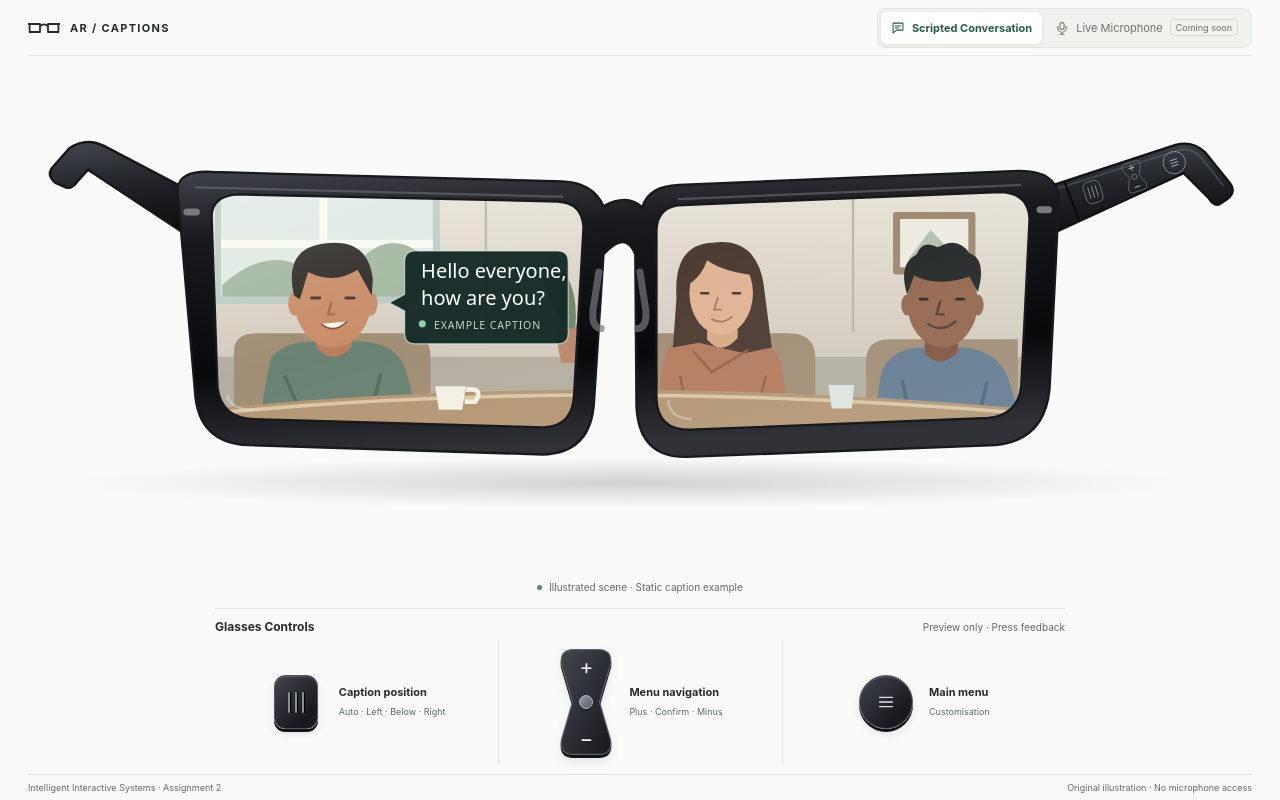
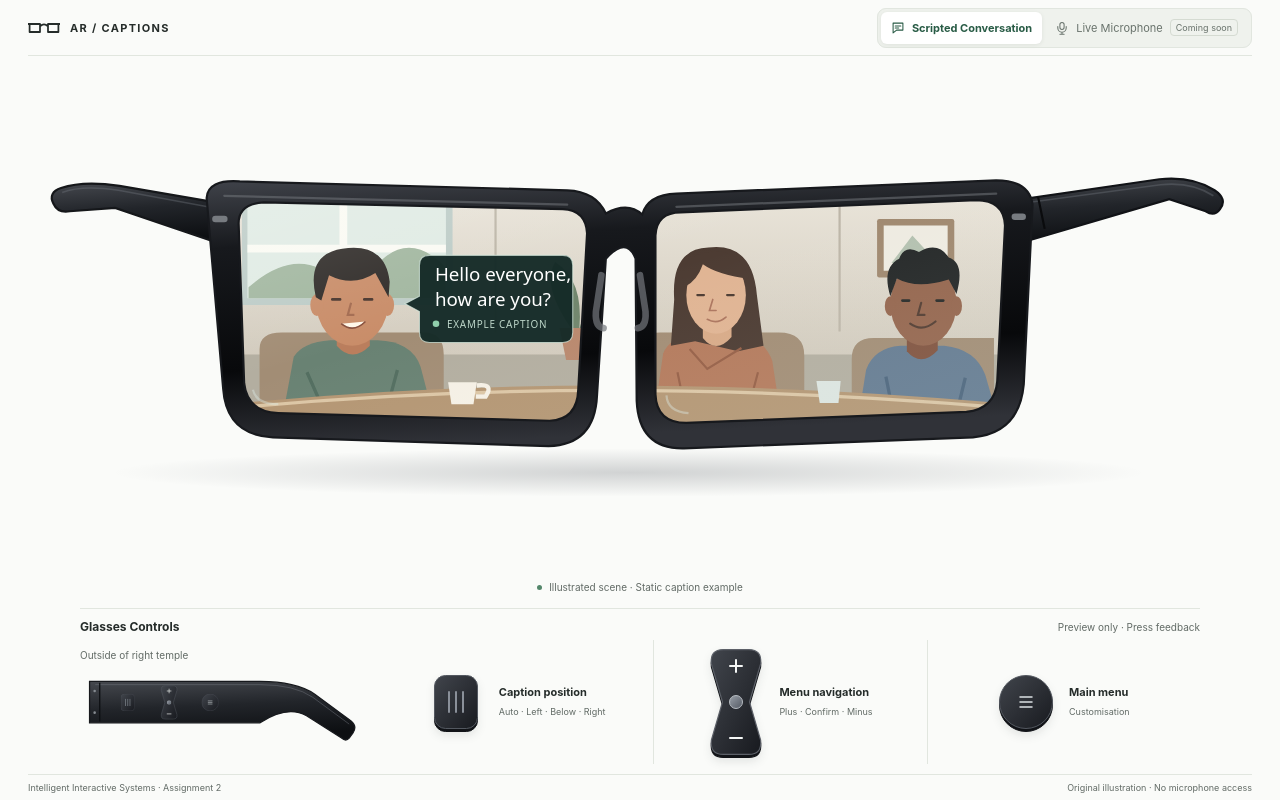
Before and after one commit to dlevyan/IIS-A2-AR.glasses, a plain HTML site: page index.html in a window 1280 px wide. Drawn offline with Linux system fonts and the light colour scheme.

Commit message:
Refine glasses temples and add physical control illustration

```diff
--- a/index.html
+++ b/index.html
@@ -31,9 +31,9 @@
 
     <figure class="glasses-preview" id="glasses-preview" aria-labelledby="glasses-caption">
       <div class="glasses-viewport" tabindex="0" role="region" aria-label="Illustrated AR glasses. Scroll horizontally on smaller screens to see both arms.">
-        <svg class="glasses-art" viewBox="0 130 1040 340" role="img" aria-labelledby="glasses-title glasses-description">
+        <svg class="glasses-art" viewBox="-35 130 1110 340" role="img" aria-labelledby="glasses-title glasses-description">
           <title id="glasses-title">Black AR captioning glasses with a conversation visible through the lenses</title>
-          <desc id="glasses-description">Original illustration of three people seated around one table. A bubble beside the left person's face reads: Hello everyone, how are you? Subtle markings on the right temple show, from the lens outward, caption position, hourglass navigation with plus, confirm and minus, and a round main-menu button. These illustrated controls are not interactive; enlarged buttons follow below.</desc>
+          <desc id="glasses-description">Original illustration of three people seated around one table. A bubble beside the left person's face reads: Hello everyone, how are you? Both open temples extend gently outward. The physical controls are shown separately in the outside-right-temple illustration below.</desc>
           <defs>
             <linearGradient id="frame" x1="0" y1="0" x2="0.15" y2="1"><stop stop-color="#40434a" /><stop offset=".25" stop-color="#17191d" /><stop offset=".7" stop-color="#08090b" /><stop offset="1" stop-color="#303238" /></linearGradient>
             <linearGradient id="temple" x1="0" y1="0" x2="0.2" y2="1"><stop stop-color="#45484e" /><stop offset=".48" stop-color="#22252a" /><stop offset="1" stop-color="#0d0f12" /></linearGradient>
@@ -47,24 +47,10 @@
           </defs>
           <ellipse cx="510" cy="437" rx="470" ry="22" fill="url(#shadow)" />
           <!-- Temples extend outwards behind the sculpted front frame. -->
-          <path d="M147 194L65 151Q49 143 35 153L20 170Q16 176 23 182L32 186Q37 188 42 181L51 171L140 230Z" fill="url(#temple)" stroke="#15171a" stroke-width="2" />
-          <path d="M847 192L975 150Q989 146 1000 156L1021 182Q1027 190 1019 196L1013 200Q1008 203 1003 195L982 174L860 230Z" fill="url(#temple)" stroke="#111317" stroke-width="2" />
-          <path d="M865 190L976 155Q988 151 997 161L1016 185" fill="none" stroke="#6f737b" stroke-opacity=".4" stroke-width="1.5" />
-          <path d="M881 182L893 214" stroke="#0a0b0d" stroke-width="2" />
-          <!-- All three physical controls are on the visible right temple. -->
-          <g transform="translate(905 190) rotate(-18) scale(.55)">
-            <rect x="-13" y="-17" width="26" height="34" rx="8" fill="none" stroke="#858a90" />
-            <path d="M-6-9V9M0-9V9M6-9V9" stroke="#858a90" stroke-width="1.5" />
-          </g>
-          <g transform="translate(940 177) rotate(-18) scale(.44)">
-            <path d="M-12-29Q-19-29-18-19L-10 0L-18 19Q-19 29-12 29H12Q19 29 18 19L10 0L18-19Q19-29 12-29Z" fill="none" stroke="#858a90" />
-            <path d="M-5-18H5M0-23V-13M-5 20H5" stroke="#a9adb3" stroke-width="2" stroke-linecap="round" />
-            <circle r="5" fill="none" stroke="#a9adb3" />
-          </g>
-          <g transform="translate(974 165) rotate(-18) scale(.5)">
-            <circle r="19" fill="none" stroke="#858a90" stroke-width="1.5" />
-            <path d="M-6-5H6M-6 0H6M-6 5H6" stroke="#a9adb3" stroke-width="1.5" stroke-linecap="round" />
-          </g>
+          <path d="M147 194L48 177Q15 172-5 179Q-17 183-12 193Q-8 202 3 200L44 197L141 230Z" fill="url(#temple)" stroke="#15171a" stroke-width="2" />
+          <path d="M847 192L991 171Q1021 168 1041 181Q1053 189 1046 198Q1041 205 1033 200L1000 189L860 230Z" fill="url(#temple)" stroke="#111317" stroke-width="2" />
+          <path d="M139 198L47 181Q14 176-4 183M865 193L992 176Q1020 173 1040 186" fill="none" stroke="#6f737b" stroke-opacity=".4" stroke-width="1.5" />
+          <path d="M881 187L887 216" stroke="#0a0b0d" stroke-width="2" />
 
           <!-- One room, one table, three people: a continuous first-person scene. -->
           <g clip-path="url(#lenses)">
@@ -134,26 +120,60 @@
 
     <section class="controls-section" aria-labelledby="controls-title">
       <div class="section-heading"><h2 id="controls-title">Glasses Controls</h2><p>Preview only · Press feedback</p></div>
+      <div class="controls-layout">
+      <figure class="temple-inset">
+        <figcaption>Outside of right temple</figcaption>
+        <svg class="temple-side-art" viewBox="0 0 440 145" role="img" aria-labelledby="temple-title temple-description">
+          <title id="temple-title">Outside of right temple</title>
+          <desc id="temple-description">Side view of the outward-facing surface, with controls arranged from the front hinge toward the ear: ridged caption-position button, vertical hourglass navigation with plus above a circular confirmation button and minus below, then a large circular menu button. These controls sit on the outside, away from the wearer's head.</desc>
+          <defs>
+            <!-- Shared artwork keeps the physical and enlarged controls identical. -->
+            <linearGradient id="button-surface" x2="1" y2="1"><stop stop-color="#41454c" /><stop offset="1" stop-color="#181a1f" /></linearGradient>
+            <linearGradient id="confirm-surface" x2="1" y2="1"><stop stop-color="#9aa0a9" /><stop offset="1" stop-color="#535963" /></linearGradient>
+            <symbol id="position-shape" viewBox="0 0 44 54">
+              <rect x=".5" y=".5" width="43" height="53" rx="11" fill="url(#button-surface)" stroke="#535860" />
+              <path d="M15 17V37M22 17V37M29 17V37" stroke="#8a9099" stroke-width="2" stroke-linecap="round" />
+            </symbol>
+            <symbol id="navigation-shape" viewBox="0 0 70 136"><path d="M19 2Q2 2 4 20L18 68L4 116Q2 134 19 134H51Q68 134 66 116L52 68L66 20Q68 2 51 2Z" fill="url(#button-surface)" stroke="#5c6068" stroke-width="1.5" /></symbol>
+            <symbol id="plus-mark" viewBox="0 0 24 24"><path d="M6 12H18M12 6V18" fill="none" stroke="#f5f7f6" stroke-width="2" stroke-linecap="round" /></symbol>
+            <symbol id="minus-mark" viewBox="0 0 24 24"><path d="M6 12H18" stroke="#f5f7f6" stroke-width="2" stroke-linecap="round" /></symbol>
+            <symbol id="confirm-mark" viewBox="0 0 14 14"><circle cx="7" cy="7" r="6.5" fill="url(#confirm-surface)" stroke="#b6bbc1" /></symbol>
+            <symbol id="menu-shape" viewBox="0 0 54 54"><circle cx="27" cy="27" r="26.5" fill="url(#button-surface)" stroke="#535860" /><path d="M21 22H33M21 27H33M21 32H33" stroke="#dce1e3" stroke-width="1.5" stroke-linecap="round" /></symbol>
+          </defs>
+          <!-- Exterior side elevation: front hinge on left, curved earpiece on right. -->
+          <path d="M15 29H283Q339 29 369 49L426 91Q436 99 429 110L423 118Q418 124 411 118L356 83Q326 66 283 94H15Z" fill="url(#temple)" stroke="#17191d" stroke-width="2" />
+          <path d="M24 34H283Q337 34 366 54L423 96" fill="none" stroke="#6f737b" stroke-opacity=".5" stroke-width="1.5" />
+          <path d="M31 31V92" stroke="#0d0f12" stroke-width="2" />
+          <circle cx="23" cy="44" r="2" fill="#858a90" /><circle cx="23" cy="78" r="2" fill="#858a90" />
+          <use href="#position-shape" x="64" y="48.5" width="22" height="27" />
+          <use href="#navigation-shape" x="126" y="35" width="28" height="54" />
+          <use href="#plus-mark" x="134" y="38" width="12" height="12" />
+          <use href="#confirm-mark" x="136.5" y="58.5" width="7" height="7" />
+          <use href="#minus-mark" x="134" y="74" width="12" height="12" />
+          <use href="#menu-shape" x="191" y="48.5" width="27" height="27" />
+        </svg>
+      </figure>
       <div class="control-grid">
         <article class="control-card">
-          <div class="control-stage"><button class="hardware-button position-button" type="button" aria-label="Caption position — visual feedback only" data-control="position" aria-describedby="position-description"><span aria-hidden="true"><i></i><i></i><i></i></span></button></div>
+          <div class="control-stage"><button class="hardware-button position-button" type="button" aria-label="Caption position — visual feedback only" data-control="position" aria-describedby="position-description"><svg viewBox="0 0 44 54" aria-hidden="true"><use href="#position-shape" /></svg></button></div>
           <div class="control-copy"><h3>Caption position</h3><p id="position-description">Auto · Left · Below · Right</p></div>
         </article>
         <article class="control-card">
           <div class="control-stage">
             <div class="navigation-control" role="group" aria-label="Menu navigation preview" aria-describedby="navigation-description">
-              <svg class="navigation-body" viewBox="0 0 70 136" aria-hidden="true"><defs><linearGradient id="nav-surface" x2="1" y2="1"><stop stop-color="#42464d" /><stop offset="1" stop-color="#16181d" /></linearGradient></defs><path d="M19 2Q2 2 4 20L18 68L4 116Q2 134 19 134H51Q68 134 66 116L52 68L66 20Q68 2 51 2Z" fill="url(#nav-surface)" stroke="#5c6068" stroke-width="1.5" /></svg>
-              <button type="button" class="navigation-button" aria-label="Navigate up — visual feedback only" data-control="up"><span aria-hidden="true">+</span></button>
-              <button type="button" class="navigation-button navigation-confirm" aria-label="Confirm selection — visual feedback only" data-control="confirm"><span aria-hidden="true"></span></button>
-              <button type="button" class="navigation-button" aria-label="Navigate down — visual feedback only" data-control="down"><span aria-hidden="true">−</span></button>
+              <svg class="navigation-body" viewBox="0 0 70 136" aria-hidden="true"><use href="#navigation-shape" /></svg>
+              <button type="button" class="navigation-button" aria-label="Navigate up — visual feedback only" data-control="up"><svg viewBox="0 0 24 24" aria-hidden="true"><use href="#plus-mark" /></svg></button>
+              <button type="button" class="navigation-button navigation-confirm" aria-label="Confirm selection — visual feedback only" data-control="confirm"><svg viewBox="0 0 14 14" aria-hidden="true"><use href="#confirm-mark" /></svg></button>
+              <button type="button" class="navigation-button" aria-label="Navigate down — visual feedback only" data-control="down"><svg viewBox="0 0 24 24" aria-hidden="true"><use href="#minus-mark" /></svg></button>
             </div>
           </div>
           <div class="control-copy"><h3>Menu navigation</h3><p id="navigation-description">Plus · Confirm · Minus</p></div>
         </article>
         <article class="control-card">
-          <div class="control-stage"><button class="hardware-button menu-button" type="button" aria-label="Main menu — visual feedback only" data-control="menu" aria-describedby="menu-description"><svg viewBox="0 0 24 24" aria-hidden="true"><path d="M5 7H19M5 12H19M5 17H19" /></svg></button></div>
+          <div class="control-stage"><button class="hardware-button menu-button" type="button" aria-label="Main menu — visual feedback only" data-control="menu" aria-describedby="menu-description"><svg viewBox="0 0 54 54" aria-hidden="true"><use href="#menu-shape" /></svg></button></div>
           <div class="control-copy"><h3>Main menu</h3><p id="menu-description">Customisation</p></div>
         </article>
+      </div>
       </div>
     </section>
     <footer class="page-footer"><span>Intelligent Interactive Systems · Assignment 2</span><span>Original illustration · No microphone access</span></footer>
--- a/styles.css
+++ b/styles.css
@@ -50,7 +50,11 @@ figcaption { display: flex; flex-wrap: wrap; justify-content: center; align-item
 .scroll-hint { display: none; }
 
 /* Compact control strip: no cards, with short labels beside each control. */
-.controls-section { width: min(850px, 100%); justify-self: center; padding-top: 10px; border-top: 1px solid var(--line); }
+.controls-section { width: min(1120px, 100%); justify-self: center; padding-top: 10px; border-top: 1px solid var(--line); }
+.controls-layout { display: grid; grid-template-columns: 280px minmax(0, 1fr); align-items: center; gap: 20px; }
+.temple-inset { min-width: 0; margin: 0; }
+.temple-inset figcaption { justify-content: flex-start; padding: 0; font-size: 10px; }
+.temple-side-art { display: block; width: 100%; height: auto; }
 .section-heading { display: flex; align-items: baseline; justify-content: space-between; gap: 12px; margin-bottom: 6px; }
 h2 { margin: 0; font-size: 12px; font-weight: 650; }
 .section-heading > p { margin: 0; color: var(--muted); font-size: 10px; }
@@ -58,30 +62,36 @@ h2 { margin: 0; font-size: 12px; font-weight: 650; }
 .control-card { display: flex; align-items: center; justify-content: center; gap: 15px; min-width: 0; padding: 6px 14px; }
 .control-card + .control-card { border-left: 1px solid var(--line); }
 .control-stage { display: flex; align-items: center; justify-content: center; flex: 0 0 56px; height: 112px; }
-.hardware-button { display: grid; place-items: center; background: linear-gradient(135deg, #41454c, #181a1f 75%); border: 1px solid #535860; color: #f5f7f6; box-shadow: 0 3px 0 #111317, 0 5px 9px #151b241c, inset 0 1px 1px #ffffff30; transition: transform 120ms, box-shadow 120ms, filter 120ms; }
+.hardware-button { display: grid; place-items: center; padding: 0; background: transparent; border: 0; color: #f5f7f6; transition: transform 120ms, filter 120ms; }
+.hardware-button svg { display: block; width: 100%; height: 100%; overflow: visible; filter: drop-shadow(0 3px 0 #111317) drop-shadow(0 4px 4px #151b2418); }
 .hardware-button:hover { filter: brightness(1.2); }
-.hardware-button:active, .hardware-button.is-pressed { transform: translateY(2px); box-shadow: 0 1px 0 #111317, inset 0 1px 3px #0005; }
+.hardware-button:active, .hardware-button.is-pressed { transform: translateY(2px); }
 .position-button { width: 44px; height: 54px; border-radius: 11px; }
-.position-button > span { display: flex; gap: 5px; }
-.position-button i { display: block; width: 2px; height: 21px; border-radius: 2px; background: #8a9099; box-shadow: 1px 0 1px #000; }
 .menu-button { width: 54px; height: 54px; border-radius: 50%; }
-.menu-button svg { width: 22px; fill: none; stroke: #dce1e3; stroke-width: 1.5; stroke-linecap: round; }
 .navigation-control { position: relative; width: 56px; height: 108px; display: flex; flex-direction: column; align-items: center; filter: drop-shadow(0 3px 0 #111317) drop-shadow(0 4px 4px #151b2418); }
 .navigation-body { position: absolute; inset: 0; width: 100%; height: 100%; pointer-events: none; }
 .navigation-button { z-index: 1; flex: 1; width: 44px; min-height: 36px; padding: 0; display: grid; place-items: center; border: 0; border-radius: 10px; background: transparent; color: #f5f7f6; font-size: 21px; transition: background 120ms, transform 120ms; }
 .navigation-button:hover { background: #ffffff17; }
 .navigation-button:active, .navigation-button.is-pressed { background: #ffffff29; transform: translateY(1px); }
-.navigation-confirm > span { width: 14px; height: 14px; border-radius: 50%; background: linear-gradient(135deg, #9aa0a9, #535963); border: 1px solid #b6bbc1; box-shadow: 0 1px 2px #0008; }
+.navigation-button svg { width: 24px; height: 24px; pointer-events: none; }
+.navigation-confirm svg { width: 14px; height: 14px; }
 .control-copy { min-width: 0; }
 h3 { margin: 0 0 5px; font-size: 11px; font-weight: 650; line-height: 1.4; }
 .control-copy p { margin: 0; color: var(--muted); font-size: 9px; line-height: 1.6; }
 .page-footer { display: flex; align-items: center; justify-content: space-between; gap: 10px; border-top: 1px solid var(--line); color: var(--muted); font-size: 9px; line-height: 1.5; }
 
 /* On smaller displays preserve detail with an internally scrollable view. */
+@media (min-width: 761px) and (max-width: 1100px) {
+  .controls-layout { grid-template-columns: 230px minmax(0, 1fr); gap: 12px; }
+  .control-card { gap: 8px; padding: 6px 8px; }
+  .control-copy p { display: none; }
+}
 @media (max-width: 760px) {
   .page-shell { padding: 0 16px; }
   .glasses-art { min-width: 760px; }
   .scroll-hint { display: inline; }
+  .controls-layout { grid-template-columns: 1fr; gap: 0; }
+  .temple-inset { width: min(260px, 100%); justify-self: center; }
   .control-card { flex-direction: column; gap: 6px; padding: 4px 8px; text-align: center; }
   .control-stage { flex-basis: auto; }
   .control-copy p { display: none; }
```
